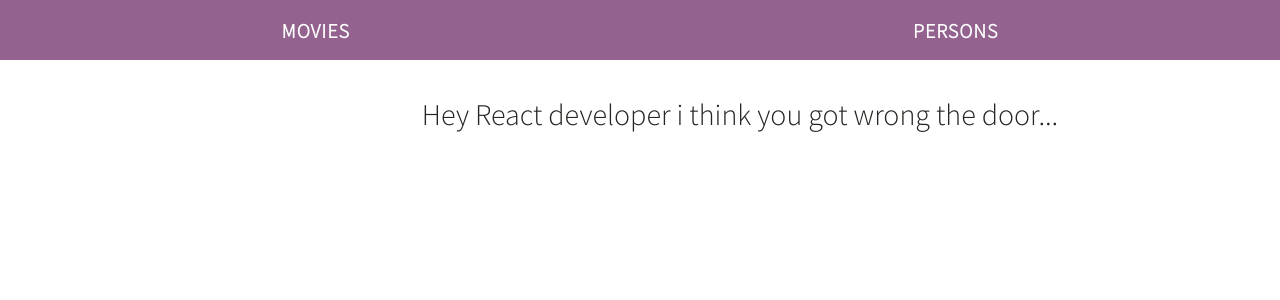
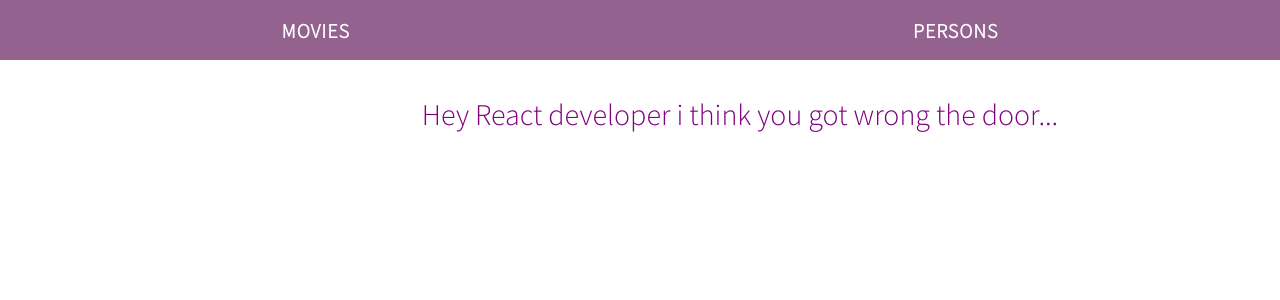
Before and after one commit to Kirini07/nextjs-test, a Next.js app: page / in a window 1280 px wide. Shown: the top 300 px of the page. Built offline with nearby package versions, Linux system fonts and the light colour scheme.

Commit message:
match to another port

```diff
--- a/styles/styles.scss
+++ b/styles/styles.scss
@@ -17,5 +17,6 @@ li {
 }
 .greetings{
   font-size: 30px;
+  color: purple;
   text-align: center;
 }
```
